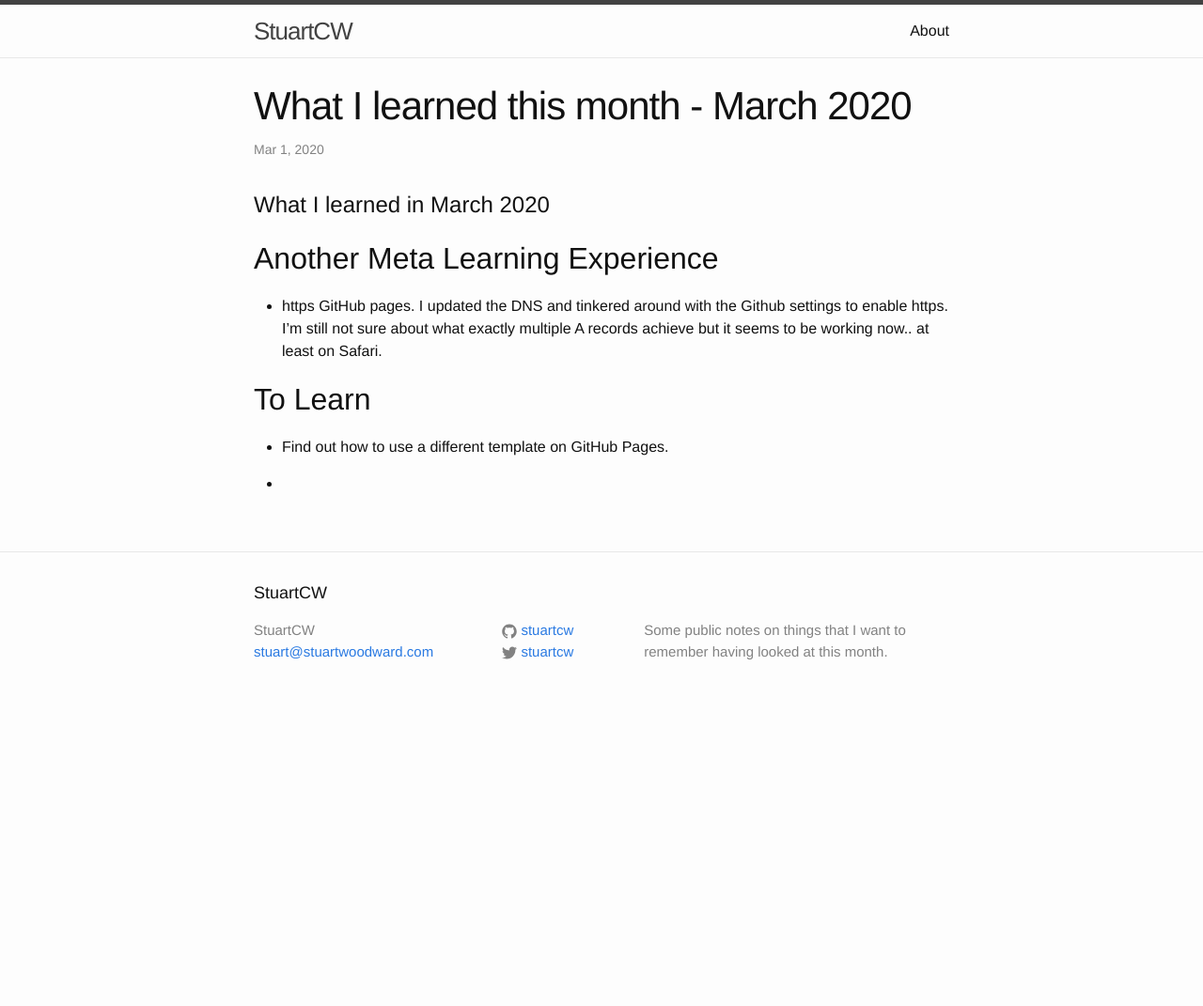
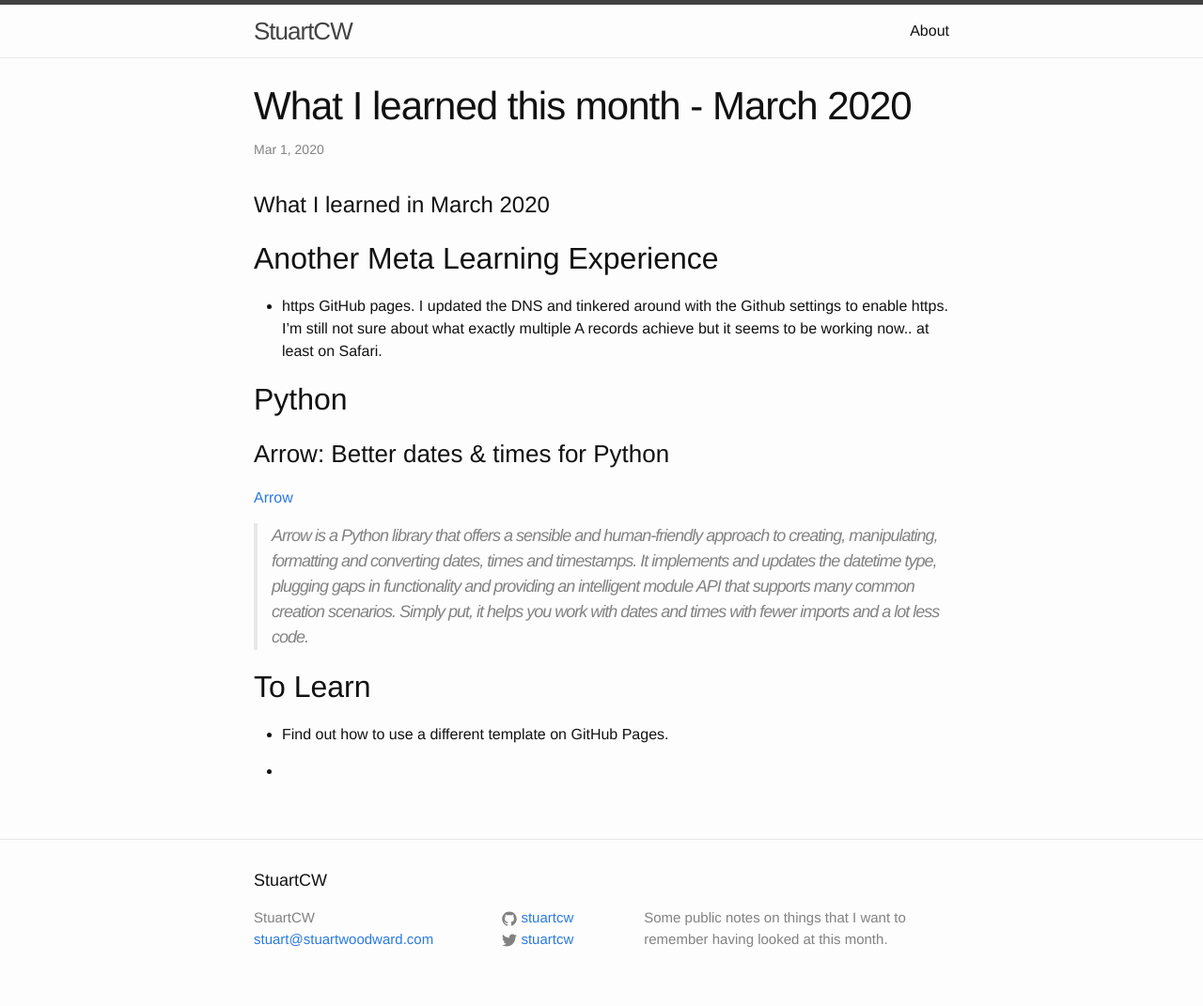
Before and after one commit to stuartcw/stuartcw.com, a Jekyll site: the page built from _posts/2020/2020-03-01-what-i-learned-this-month.markdown, in a window 1280 px wide. Shown: the whole page at 94% size. Built offline with Jekyll 4.4.1, drawn with Linux system fonts in a browser that asks for light colours; before the commit the page ends 900 px from its top, so only the background shows below that.

Commit message:
Added Arrow

```diff
--- a/_posts/2020/2020-03-01-what-i-learned-this-month.markdown
+++ b/_posts/2020/2020-03-01-what-i-learned-this-month.markdown
@@ -9,6 +9,14 @@ date: "2020-03-01 13:49"
 
 * https GitHub pages. I updated the DNS and tinkered around with the Github settings to enable https. I'm still not sure about what exactly multiple A records achieve but it seems to be working now.. at least on Safari.
 
+## Python
+
+### Arrow: Better dates & times for Python
+
+[Arrow](https://arrow.readthedocs.io)
+
+> Arrow is a Python library that offers a sensible and human-friendly approach to creating, manipulating, formatting and converting dates, times and timestamps. It implements and updates the datetime type, plugging gaps in functionality and providing an intelligent module API that supports many common creation scenarios. Simply put, it helps you work with dates and times with fewer imports and a lot less code.
+
 ## To Learn
 
 * Find out how to use a different template on GitHub Pages.
```
